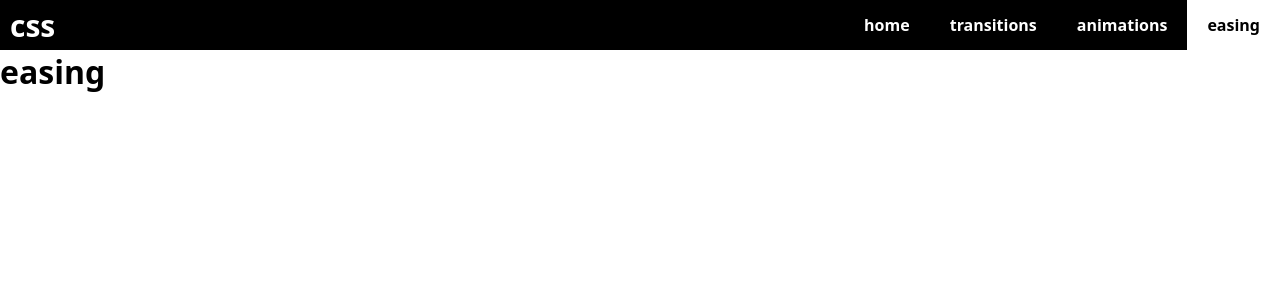
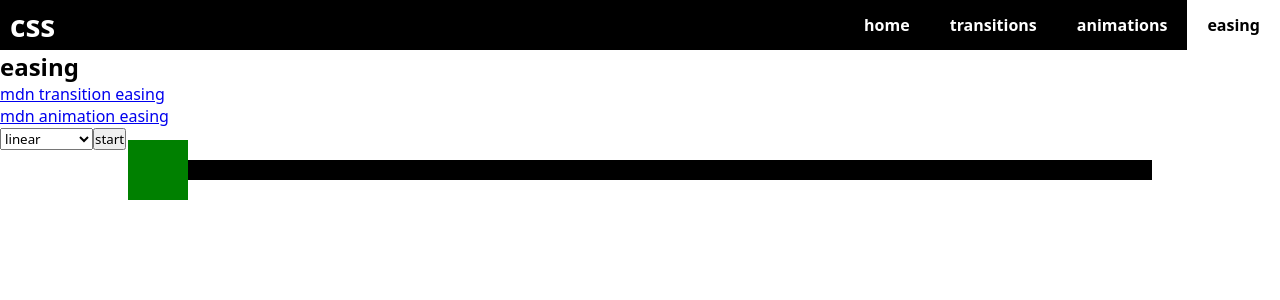
Before and after one commit to warpedpuppy/css-presentation, a React (Create React App) app: page /easing in a window 1280 px wide. Shown: the top 300 px of the page. Built offline with nearby package versions, Linux system fonts and the light colour scheme.

Commit message:
easing page

```diff
--- /dev/null
+++ b/src/components/easing/Easing.css
@@ -0,0 +1,16 @@
+#easing #track {
+	height: 20px;
+	position: relative;
+	background-color: black;
+	width: 80%;
+	margin: 10px auto;
+}
+
+#easing #track #vehicle {
+	height: 60px;
+	width: 60px;
+	position: absolute;
+	top: -20px;
+	left: 0;
+	background-color: green;
+}
--- a/src/components/easing/Easing.js
+++ b/src/components/easing/Easing.js
@@ -1,5 +1,54 @@
+import './Easing.css';
+import { useState, useEffect, useRef } from 'react';
 function Easing() {
-	return ( <h1>easing</h1> );
+
+	const [easing, setEasing] = useState('linear')
+	const [left, setLeft] = useState('0');
+	const [property, setProperty] = useState('left');
+	const v = useRef(null);
+	useEffect( () => {
+		v.current.addEventListener("transitionstart", event => {
+			console.log('start')
+		});
+		v.current.addEventListener("transitionend", event => {
+
+			console.log('end')
+		});
+	}, [])
+
+	return (
+		<section id="easing">
+			<h1>easing</h1>
+			<ul>
+				<li>
+					<a
+						href="https://developer.mozilla.org/en-US/docs/Web/CSS/transition-timing-function"
+						target="_blank"
+						rel="noreferrer"
+					>mdn transition easing</a>
+				</li>
+				<li>
+					<a
+						href="https://developer.mozilla.org/en-US/docs/Web/CSS/animation-timing-function"
+						target="_blank"
+						rel="noreferrer"
+					>mdn animation easing</a>
+				</li>
+			</ul>
+
+
+			<select onChange={e => setEasing(e.target.value)}>
+				<option>linear</option>
+				<option>ease-in</option>
+				<option>ease-out</option>
+				<option>ease-in-out</option>
+			</select>
+			<button onClick={() => setLeft(left === '0' ? 'calc(100% - 60px)' : '0')}>start</button>
+			<div id="track">
+				<div ref={v} id="vehicle" style={{transitionTimingFunction: easing, left, transitionProperty: property, transitionDuration: '1s'}}></div>
+			</div>
+		</section>
+	 );
 }
 
 export default Easing;
--- a/src/components/home/Home.js
+++ b/src/components/home/Home.js
@@ -1,5 +1,16 @@
 function Home() {
-	return ( <h1>home</h1> );
+	return (
+	<section>
+		<h1>home</h1>
+		<ul>
+			<li>Locate relevant SVG file(s) and add to page</li>
+			<li>Animate UI elements using CSS</li>
+			<li>Code screen transitions using CSS</li>
+			<li>Validate CSS code using industry standard tools</li>
+		</ul>
+
+
+	</section> );
 }
 
 export default Home;
--- a/src/components/navbar/NavBar.css
+++ b/src/components/navbar/NavBar.css
@@ -36,7 +36,6 @@ header {
 	margin-top: 50px;
 }
 
-
 #main-nav ul.nav-links li {
 	background-color: black;
 	height: 35px;
@@ -46,7 +45,6 @@ header {
 	align-items: center;
 	font-weight: bold;
 	color: white;
-
 	 margin: 0;
 	 cursor: pointer;
 	 transition: background-color 0.5s;
@@ -54,6 +52,7 @@ header {
 
 #main-nav ul li.active {
 	background-color: white;
+	border-bottom: 1px solid #333;
 }
 #main-nav ul li.active {
 	color: black;
@@ -82,12 +81,14 @@ header {
 		transition: none !important;
 	}
 	#main-nav ul.nav-links li {
-		/* margin: 0 30px 0 0; */
 		height: 100%;
 		display: flex;
 		align-items: center;
 		padding:  0 20px 0;
 	}
+	#main-nav ul li.active {
+		border-bottom: none;
+	}
 
 
 }
--- a/src/index.js
+++ b/src/index.js
@@ -6,9 +6,9 @@ import reportWebVitals from './reportWebVitals';
 
 const root = ReactDOM.createRoot(document.getElementById('root'));
 root.render(
-  <React.StrictMode>
+  <>
     <App />
-  </React.StrictMode>
+  </>
 );
 
 // If you want to start measuring performance in your app, pass a function
```
Also changed, not shown: src/svgs/bitmap.svg (added).
